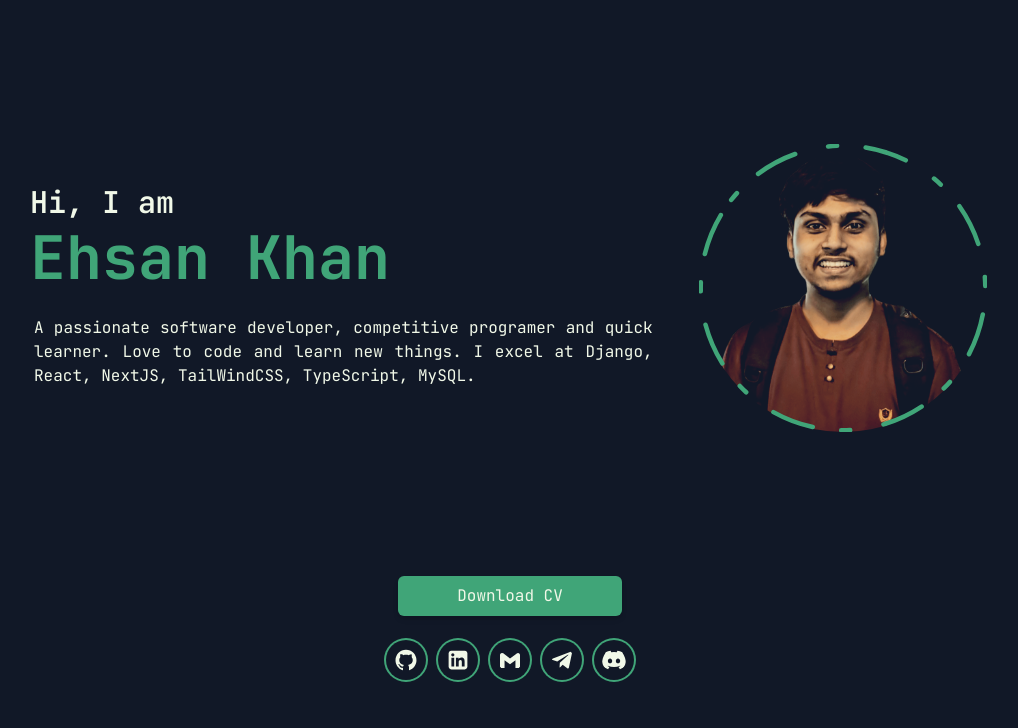
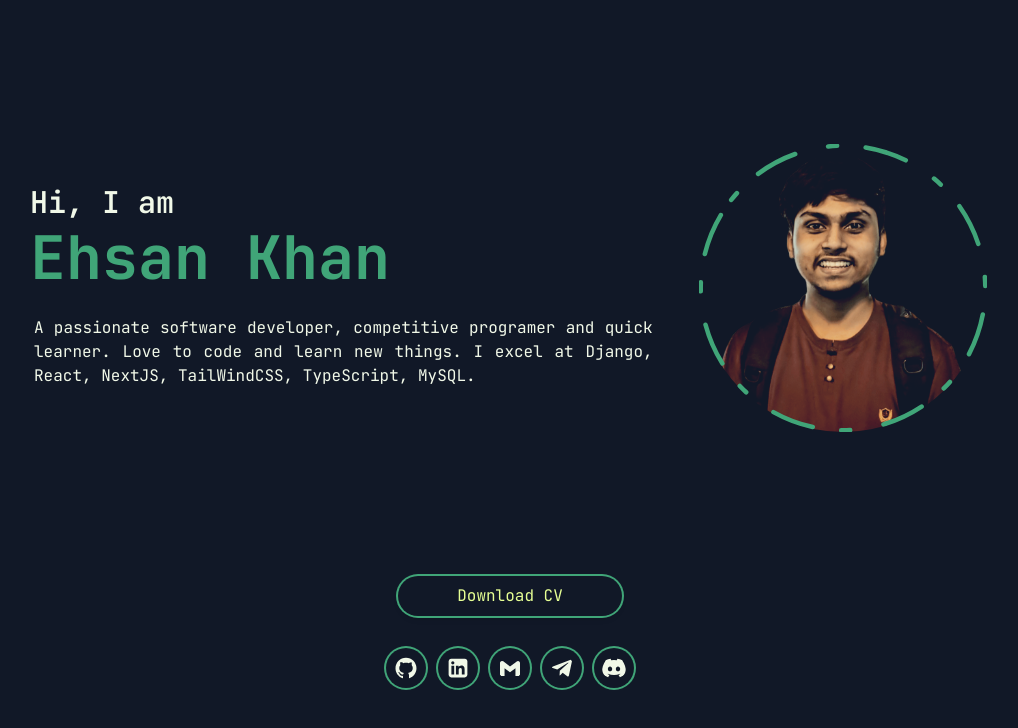
Before and after one commit to ehsan18t/ehsan-pages, a Next.js app: page / in a window 1280 px wide. Shown: the top 728 px of the page, without its empty margins (130-1148 px from the left). Built offline with nearby package versions, Linux system fonts and the light colour scheme.

Commit message:
updated cv download button style

```diff
--- a/src/components/social/SocialBar.tsx
+++ b/src/components/social/SocialBar.tsx
@@ -10,8 +10,10 @@ import Social from "./Social";
 const SocialBar = () => {
   const socials = Info.socials;
   return (
-    <div className="flex flex-col gap-6 items-center justify-center">
-      <Button className="w-56">Download CV</Button>
+    <div className="flex flex-col gap-8 items-center justify-center">
+      <Button className="w-56 bg-background text-secondary rounded-full ring-2 ring-primary hover:bg-primary hover:text-foreground">
+        Download CV
+      </Button>
       <MotionDiv
         className="flex gap-3 justify-center"
         initial={{ opacity: 0, y: 40 }}
```
